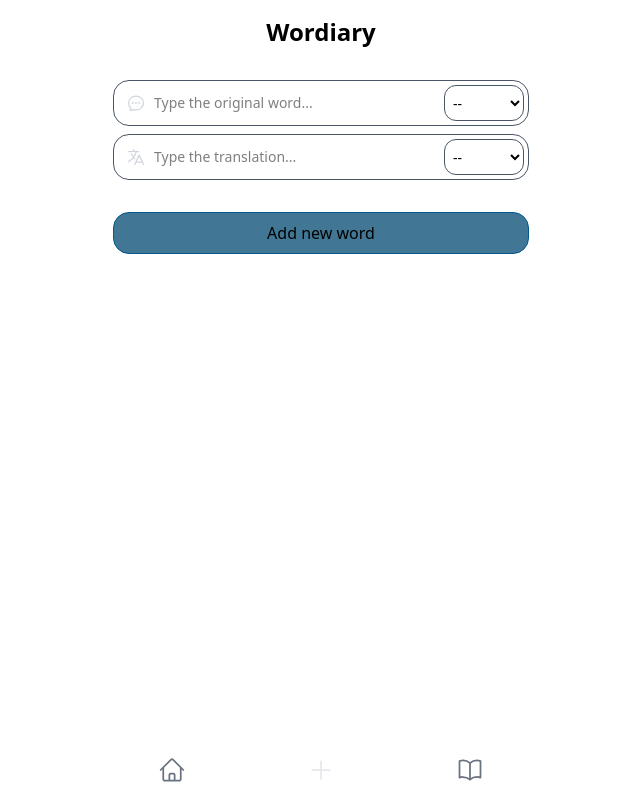
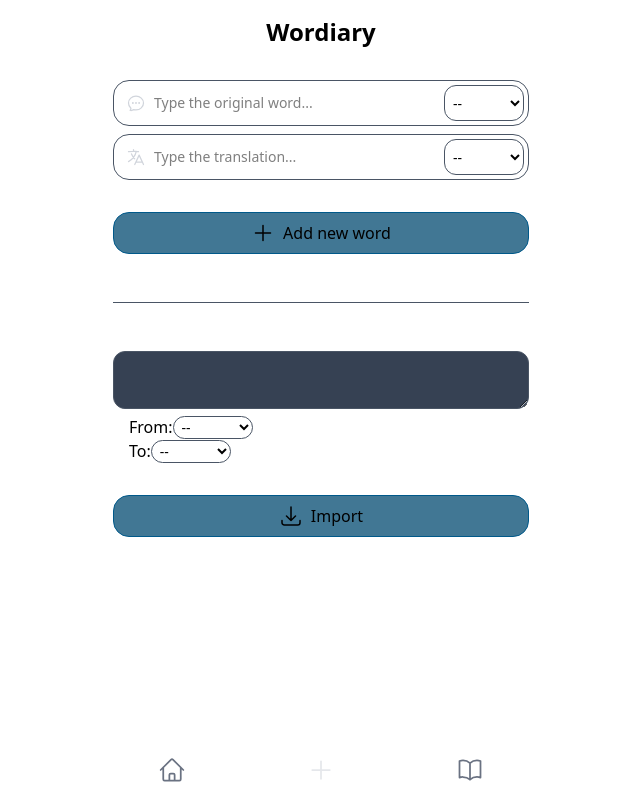
Before and after one commit to marcxzz/wordiary, a Next.js app: page /add in a window 1280 px wide. Shown: the whole page, without its empty margins (319-959 px from the left). Built offline with nearby package versions, Linux system fonts and the light colour scheme.

Commit message:
started working on importing feature

```diff
--- a/src/app/add/page.js
+++ b/src/app/add/page.js
@@ -1,7 +1,7 @@
 'use client'
 
 import { createWord } from "@/data/words"
-import { redirect } from "next/navigation"
+// import { redirect } from "next/navigation"
 import { useState } from "react"
 
 export default function AddPage() {
@@ -10,6 +10,12 @@ export default function AddPage() {
 
   const [fromLang, setFromLang] = useState('default')
   const [toLang, setToLang] = useState('default')
+
+  const [importText, setImportText] = useState('')
+  const [importFromLang, setImportFromLang] = useState('default')
+  const [importToLang, setImportToLang] = useState('default')
+
+  const [showSuccess, setShowSuccess] = useState(false)
 
   const handleWordUpdate = (e) => {
     const word = e.target.value
@@ -31,7 +37,7 @@ export default function AddPage() {
     setToLang(toLang)
   }
 
-  const handleBtnClick = async () => {
+  const handleCreateBtnClick = async () => {
     if (!(word && translation && fromLang != 'default' && toLang != 'default')) return
 
     const res = await createWord({
@@ -47,21 +53,77 @@ export default function AddPage() {
       setFromLang('default')
       setToLang('default')
 
-      redirect('/words')
+      setShowSuccess(true)
+      setTimeout(() => {
+        setShowSuccess(false)
+      }, 5000)
 
-      // return (
-      //   <div id="alert" className="flex items-center p-4 mt-8 text-sm rounded-xl text-emerald-800 bg-emerald-200 border border-emerald-500" role="alert">
-      //     <svg className="shrink-0 inline w-4 h-4 me-3" aria-hidden="true" xmlns="http://www.w3.org/2000/svg" fill="currentColor" viewBox="0 0 20 20">
-      //       <path d="M10 .5a9.5 9.5 0 1 0 9.5 9.5A9.51 9.51 0 0 0 10 .5ZM9.5 4a1.5 1.5 0 1 1 0 3 1.5 1.5 0 0 1 0-3ZM12 15H8a1 1 0 0 1 0-2h1v-3H8a1 1 0 0 1 0-2h2a1 1 0 0 1 1 1v4h1a1 1 0 0 1 0 2Z"/>
-      //     </svg>
-      //     <span className="sr-only">Info</span>
-      //     <div>
-      //       <span className="font-medium">Success!</span> Word successfully added.
-      //     </div>
-      //   </div>
-      // )
+      // redirect('/words')
     }
   }
+
+  const handleImportedTextTyping = (e) => {
+    const text = e.target.value
+    setImportText(text)
+  }
+
+  const handleImportFromLangChange = (e) => {
+    const lang = e.target.value
+    setImportFromLang(lang)
+  }
+
+  const handleImportToLangChange = (e) => {
+    const lang = e.target.value
+    setImportToLang(lang)
+  }
+
+  const handleImportBtnClick = async () => {
+    // console.log(importLang, importText)
+    if (!(importText && importFromLang != 'default' && importToLang != 'default')) return
+
+    // console.log(convertText())
+    const words = convertText()
+
+    const res = await createWord({
+      word: words[0].word,
+      translation: words[0].translation,
+      from: words[0].fromLang,
+      toLang: words[0].toLang
+    })
+    console.log(res) // returns undefined for who knows what fucking reason
+
+
+    // if (res) {
+    //   setWord('')
+    //   setTranslation('')
+    //   setFromLang('default')
+    //   setToLang('default')
+
+    //   setShowSuccess(true)
+    //   setTimeout(() => {
+    //     setShowSuccess(false)
+    //   }, 5000)
+    // }
+  }
+
+  const convertText = () => {
+    const lines = importText.trim().split('\n')
+
+    const result = lines.map((line) => {
+      const [wordPart, translationPart] = line.split(':')
+      if (!wordPart || !translationPart) return null
+
+      return {
+        word: wordPart.trim(),
+        translation: translationPart.trim(),
+        fromLang: importFromLang, // o qualunque lingua originale
+        toLang: importToLang,   // o qualunque lingua di destinazione
+      }
+    }).filter(Boolean) // rimuove eventuali null dovuti a righe mal formattate
+
+    return result
+  }
+
 
   return (
     <>
@@ -71,10 +133,10 @@ export default function AddPage() {
             <path strokeLinecap="round" strokeLinejoin="round" d="M8.625 12a.375.375 0 1 1-.75 0 .375.375 0 0 1 .75 0Zm0 0H8.25m4.125 0a.375.375 0 1 1-.75 0 .375.375 0 0 1 .75 0Zm0 0H12m4.125 0a.375.375 0 1 1-.75 0 .375.375 0 0 1 .75 0Zm0 0h-.375M21 12c0 4.556-4.03 8.25-9 8.25a9.764 9.764 0 0 1-2.555-.337A5.972 5.972 0 0 1 5.41 20.97a5.969 5.969 0 0 1-.474-.065 4.48 4.48 0 0 0 .978-2.025c.09-.457-.133-.901-.467-1.226C3.93 16.178 3 14.189 3 12c0-4.556 4.03-8.25 9-8.25s9 3.694 9 8.25Z" />
           </svg>
         </div>
-        <input type="text" placeholder="Type the original word..." value={word || ''} id="searchBar" className="w-full outline-none dark:text-white text-sm" required maxLength={50} onChange={(event) => handleWordUpdate(event)} />
+        <input type="text" placeholder="Type the original word..." value={word || ''} id="wordInput" className="w-full outline-none dark:text-white text-sm" required maxLength={50} onChange={(event) => handleWordUpdate(event)} />
 
         <form className="max-w-sm mx-auto">
-          <select id="fromLang" value={fromLang || 'default'} className="outline-none dark:text-white text-sm border border-gray-600 overflow-hidden rounded-xl w-auto h-full px-1 dark:bg-gray-700" onChange={(event) => handleFromLangChange(event)}>
+          <select id="fromLangSelect" value={fromLang || 'default'} className="outline-none dark:text-white text-sm border border-gray-600 overflow-hidden rounded-xl w-auto h-full px-1 dark:bg-gray-700" onChange={(event) => handleFromLangChange(event)}>
             <option value='default' disabled>--</option>
             <option value="enUS">EN (US)</option>
             <option value="enUK">EN (UK)</option>
@@ -91,10 +153,10 @@ export default function AddPage() {
             <path strokeLinecap="round" strokeLinejoin="round" d="m10.5 21 5.25-11.25L21 21m-9-3h7.5M3 5.621a48.474 48.474 0 0 1 6-.371m0 0c1.12 0 2.233.038 3.334.114M9 5.25V3m3.334 2.364C11.176 10.658 7.69 15.08 3 17.502m9.334-12.138c.896.061 1.785.147 2.666.257m-4.589 8.495a18.023 18.023 0 0 1-3.827-5.802" />
           </svg>
         </div>
-        <input type="text" placeholder="Type the translation..." value={translation || ''} id="searchBar" className="w-full outline-none dark:text-white text-sm" required maxLength={50} onChange={(event) => handleTranslationUpdate(event)} />
+        <input type="text" placeholder="Type the translation..." value={translation || ''} id="translationInput" className="w-full outline-none dark:text-white text-sm" required maxLength={50} onChange={(event) => handleTranslationUpdate(event)} />
 
         <form className="max-w-sm mx-auto">
-          <select id="toLang" value={toLang || 'default'} className="outline-none dark:text-white text-sm border border-gray-600 overflow-hidden rounded-xl w-auto h-full px-1 dark:bg-gray-700" onChange={(event) => handleToLangChange(event)}>
+          <select id="toLangSelect" value={toLang || 'default'} className="outline-none dark:text-white text-sm border border-gray-600 overflow-hidden rounded-xl w-auto h-full px-1 dark:bg-gray-700" onChange={(event) => handleToLangChange(event)}>
             <option value='default' disabled>--</option>
             <option value="enUS">EN (US)</option>
             <option value="enUK">EN (UK)</option>
@@ -105,9 +167,63 @@ export default function AddPage() {
         </form>
       </div>
 
-      <button type="button" className="button button-primary w-full mt-8" onClick={() => handleBtnClick()}>
+      <button type="button" className="button button-primary w-full mt-8" onClick={() => handleCreateBtnClick()}>
+        <svg xmlns="http://www.w3.org/2000/svg" fill="none" viewBox="0 0 24 24" strokeWidth={1.5} stroke="currentColor" className="size-6">
+          <path strokeLinecap="round" strokeLinejoin="round" d="M12 4.5v15m7.5-7.5h-15" />
+        </svg>
+
         Add new word
       </button>
+
+      <hr className="my-12" />
+
+      <textarea id="importInput" value={importText || ''} className="bg-gray-700 border border-gray-600 rounded-xl w-full p-2 px-3 text-sm outline-none" onChange={(event) => handleImportedTextTyping(event)}></textarea>
+
+      <form className="max-w-sm mx-auto">
+        From:
+        <select id="importFromLangSelect" value={importFromLang || 'default'} className="outline-none dark:text-white text-sm border border-gray-600 overflow-hidden rounded-xl w-auto h-full px-1 dark:bg-gray-700" onChange={(event) => handleImportFromLangChange(event)}>
+          <option value='default' disabled>--</option>
+          <option value="enUS">EN (US)</option>
+          <option value="enUK">EN (UK)</option>
+          <option value="itIT">IT</option>
+          <option value="frFR">FR</option>
+          <option value="esES">ES</option>
+        </select>
+      </form>
+
+      <form className="max-w-sm mx-auto">
+        To:
+        <select id="importToLangSelect" value={importToLang || 'default'} className="outline-none dark:text-white text-sm border border-gray-600 overflow-hidden rounded-xl w-auto h-full px-1 dark:bg-gray-700" onChange={(event) => handleImportToLangChange(event)}>
+          <option value='default' disabled>--</option>
+          <option value="enUS">EN (US)</option>
+          <option value="enUK">EN (UK)</option>
+          <option value="itIT">IT</option>
+          <option value="frFR">FR</option>
+          <option value="esES">ES</option>
+        </select>
+      </form>
+
+      <button type="button" className="button button-primary w-full mt-8" onClick={() => handleImportBtnClick()}>
+        <svg xmlns="http://www.w3.org/2000/svg" fill="none" viewBox="0 0 24 24" strokeWidth={1.5} stroke="currentColor" className="size-6">
+          <path strokeLinecap="round" strokeLinejoin="round" d="M3 16.5v2.25A2.25 2.25 0 0 0 5.25 21h13.5A2.25 2.25 0 0 0 21 18.75V16.5M16.5 12 12 16.5m0 0L7.5 12m4.5 4.5V3" />
+        </svg>
+
+        Import
+      </button>
+
+
+      {showSuccess && (
+        <div className="flex items-center p-4 mt-8 text-sm rounded-xl text-emerald-800 bg-emerald-200 border border-emerald-500" role="alert">
+          <svg className="shrink-0 inline w-4 h-4 me-3" aria-hidden="true" xmlns="http://www.w3.org/2000/svg" fill="currentColor" viewBox="0 0 20 20">
+            <path d="M10 .5a9.5 9.5 0 1 0 9.5 9.5A9.51 9.51 0 0 0 10 .5ZM9.5 4a1.5 1.5 0 1 1 0 3 1.5 1.5 0 0 1 0-3ZM12 15H8a1 1 0 0 1 0-2h1v-3H8a1 1 0 0 1 0-2h2a1 1 0 0 1 1 1v4h1a1 1 0 0 1 0 2Z"/>
+          </svg>
+          <span className="sr-only">Info</span>
+          <div>
+            <span className="font-medium">Success!</span> Word successfully added. <a href="/words" className="text-emerald-500 underline">View all your words</a>
+          </div>
+        </div>
+      )}
+
     </>
   )
 }
--- a/src/app/globals.css
+++ b/src/app/globals.css
@@ -12,7 +12,7 @@ body {
 }
 
 .button {
-  @apply  rounded-2xl p-2 cursor-pointer;
+  @apply  rounded-2xl p-2 flex justify-center align-middle gap-2 cursor-pointer;
 }
 
 .button-primary {
@@ -38,3 +38,11 @@ section:last-of-type {
 .h2 {
   @apply text-lg font-medium mb-2;
 }
+
+hr {
+  @apply text-gray-600;
+}
+
+.underline {
+  @apply underline underline-offset-2;
+}
```
Also changed, not shown: 1 other file (tests, documents, lock files or other folders).
